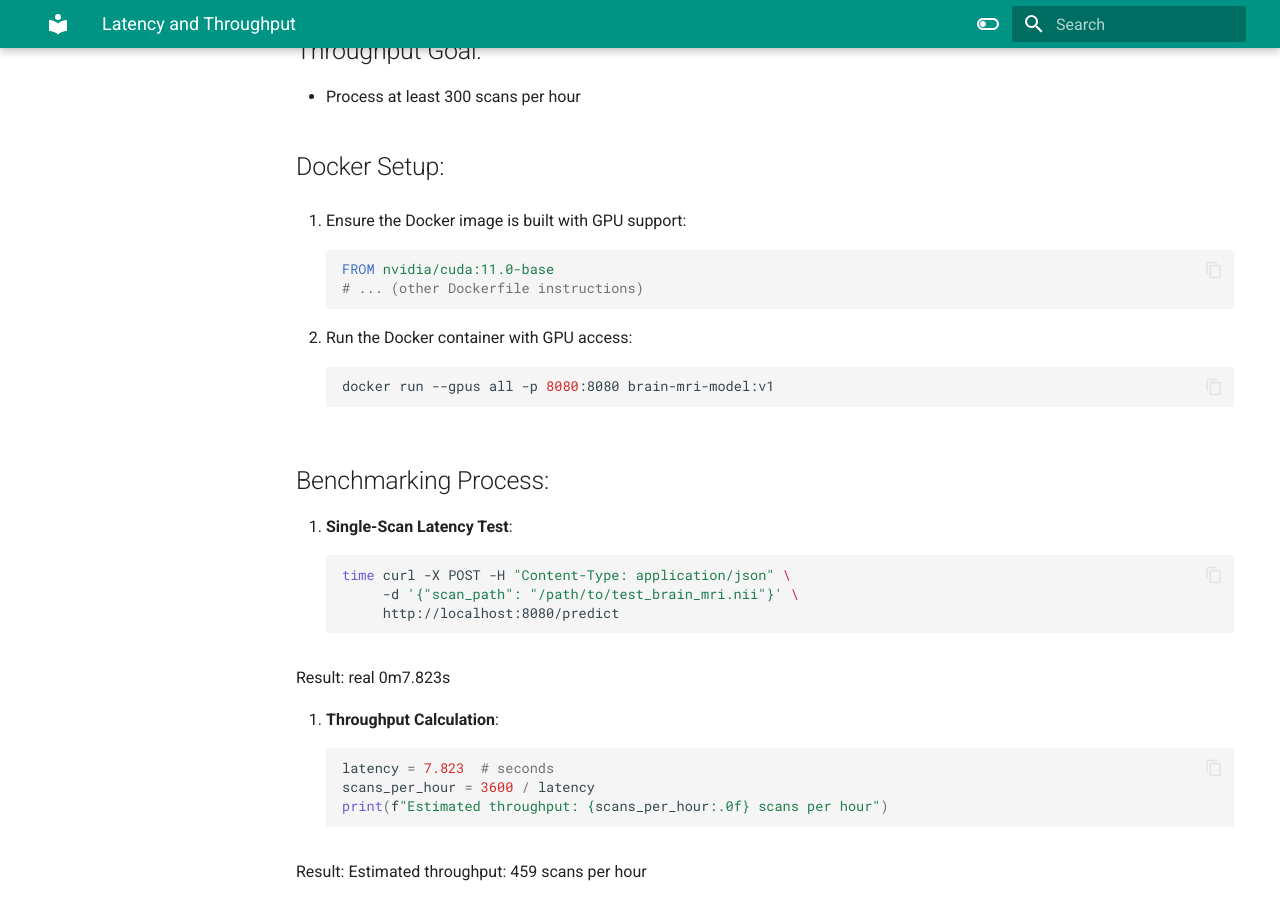
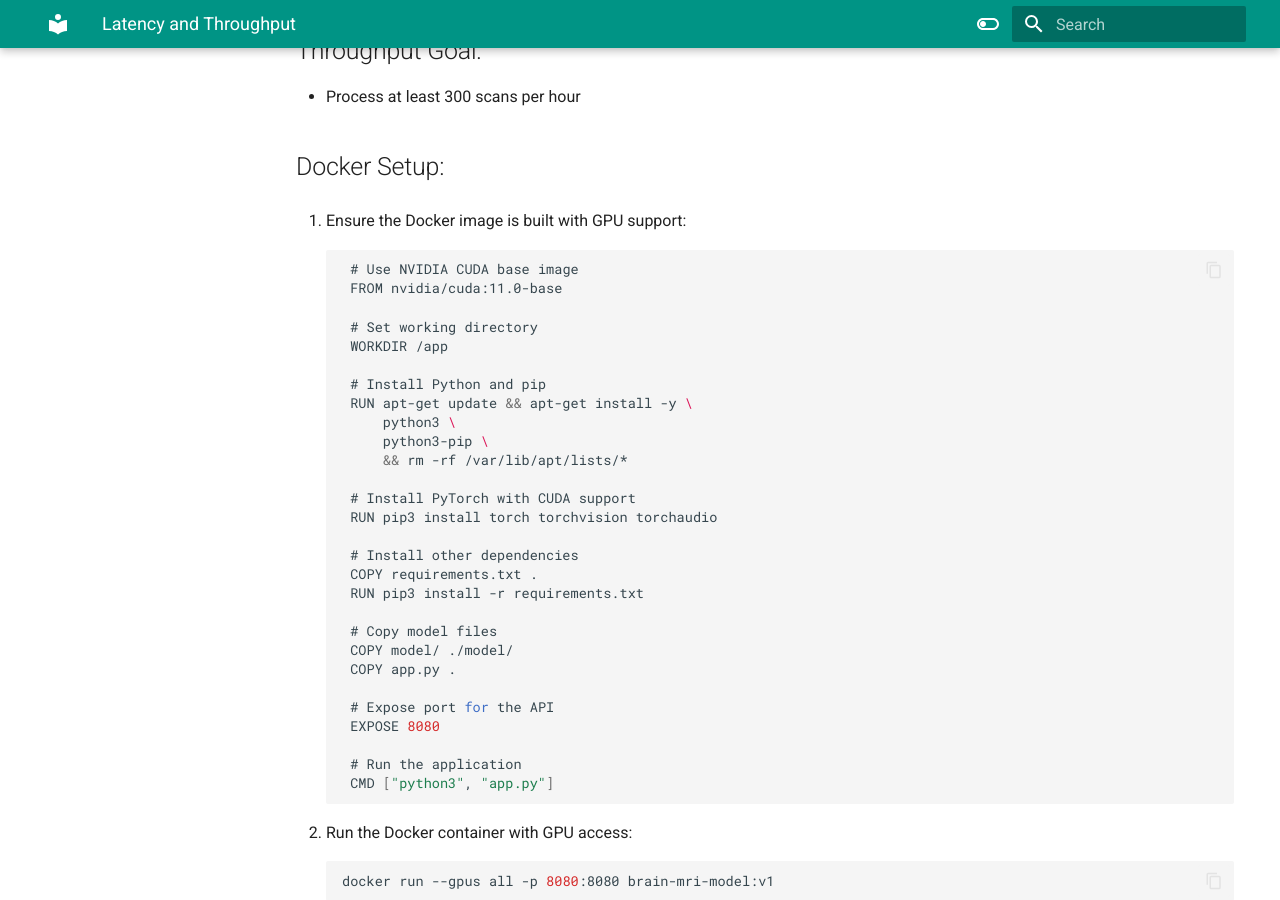
Before and after one commit to george-masto/Rad-MLOps, an MkDocs documentation site: the page built from docs/blog/deployment/latency_and_throughput.md, in a window 1280 px wide and 900 px high, scrolled down 847 px. Built offline with MkDocs 1.6.1 and Material for MkDocs 9.7.7, drawn with Linux system fonts in a browser that asks for light colours.

Commit message:
better dockerfile example

````diff
--- a/docs/blog/deployment/latency_and_throughput.md
+++ b/docs/blog/deployment/latency_and_throughput.md
@@ -22,8 +22,34 @@ Let's consider a concrete example of latency and throughput benchmarking for a b
 ## Docker Setup:
 1. Ensure the Docker image is built with GPU support:
    ```Dockerfile
-   FROM nvidia/cuda:11.0-base
-   # ... (other Dockerfile instructions)
+    # Use NVIDIA CUDA base image
+    FROM nvidia/cuda:11.0-base
+
+    # Set working directory
+    WORKDIR /app
+
+    # Install Python and pip
+    RUN apt-get update && apt-get install -y \
+        python3 \
+        python3-pip \
+        && rm -rf /var/lib/apt/lists/*
+
+    # Install PyTorch with CUDA support
+    RUN pip3 install torch torchvision torchaudio
+
+    # Install other dependencies
+    COPY requirements.txt .
+    RUN pip3 install -r requirements.txt
+
+    # Copy model files
+    COPY model/ ./model/
+    COPY app.py .
+
+    # Expose port for the API
+    EXPOSE 8080
+
+    # Run the application
+    CMD ["python3", "app.py"]
    ```
 
 2. Run the Docker container with GPU access:
````
